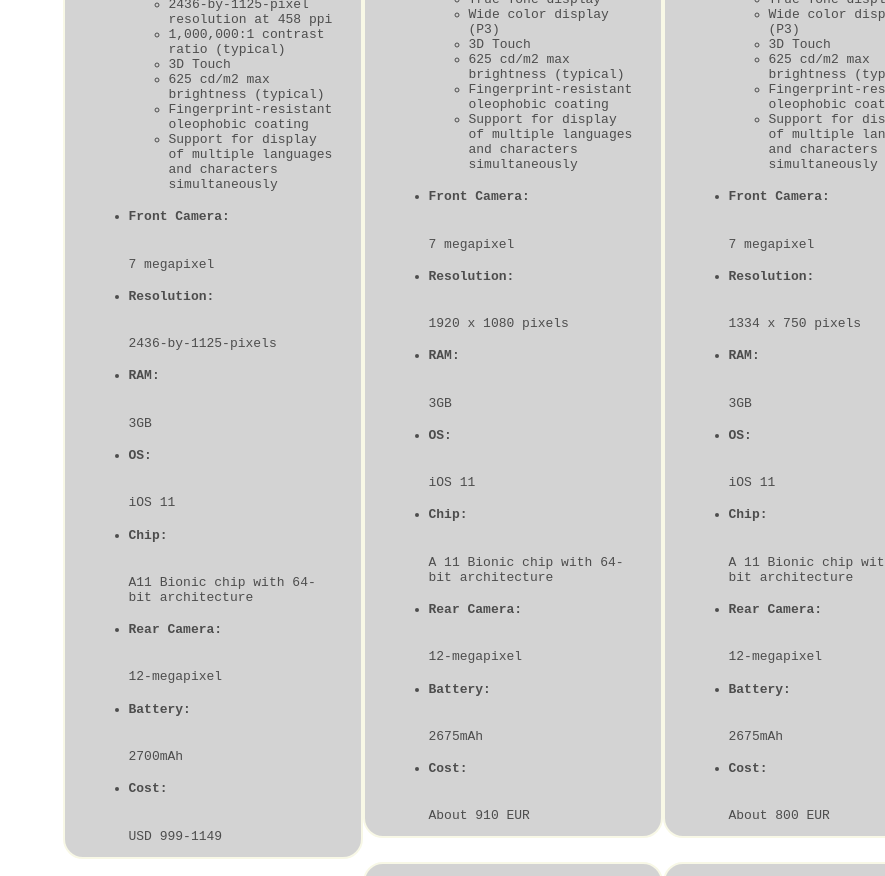
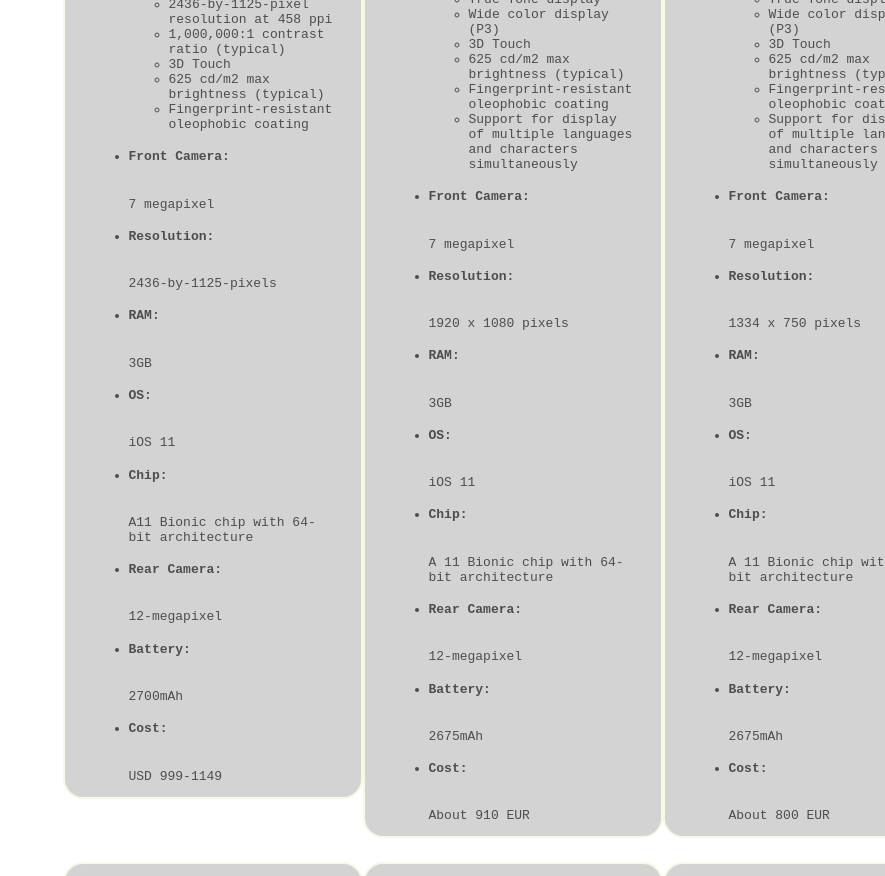
Before and after one commit to ecomparer/ecomparer.github.io, a plain HTML site: page iphone.html in a window 1280 px wide. Shown: the part 1240-2116 px from the top of the page, without its empty margins (395-1280 px from the left). Drawn offline with Linux system fonts and the light colour scheme.

Commit message:
hgjgh
jghj

```diff
--- a/iphone.html
+++ b/iphone.html
@@ -124,7 +124,7 @@
 <li>3D Touch</li>
 <li>625 cd/m2 max brightness (typical)</li>
 <li>Fingerprint-resistant oleophobic coating</li>
-<li>Support for display of multiple languages and characters simultaneously</li>
+
 </ul></li>
     <h4><li>Front Camera: </h4><br> 7 megapixel</li>
     <h4><li>Resolution:</h4><br>2436-by-1125-pixels</li>
```
